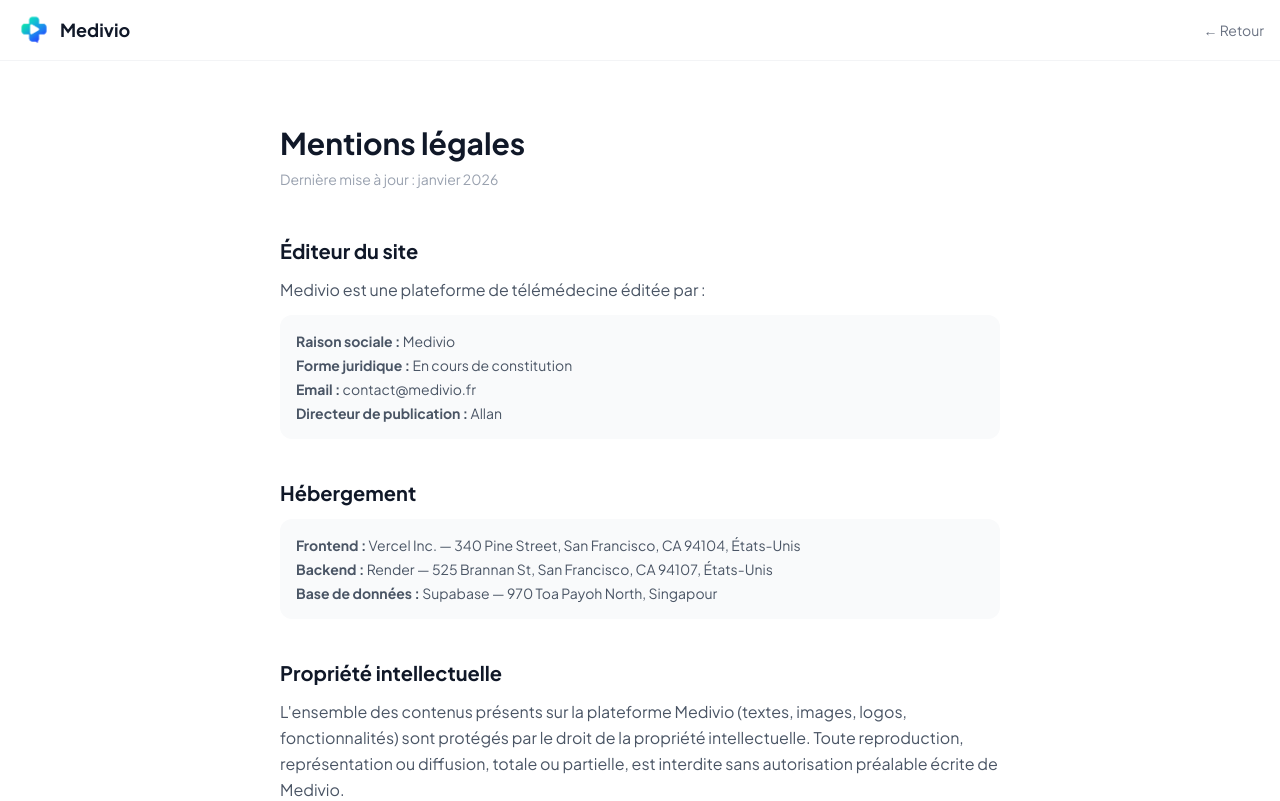
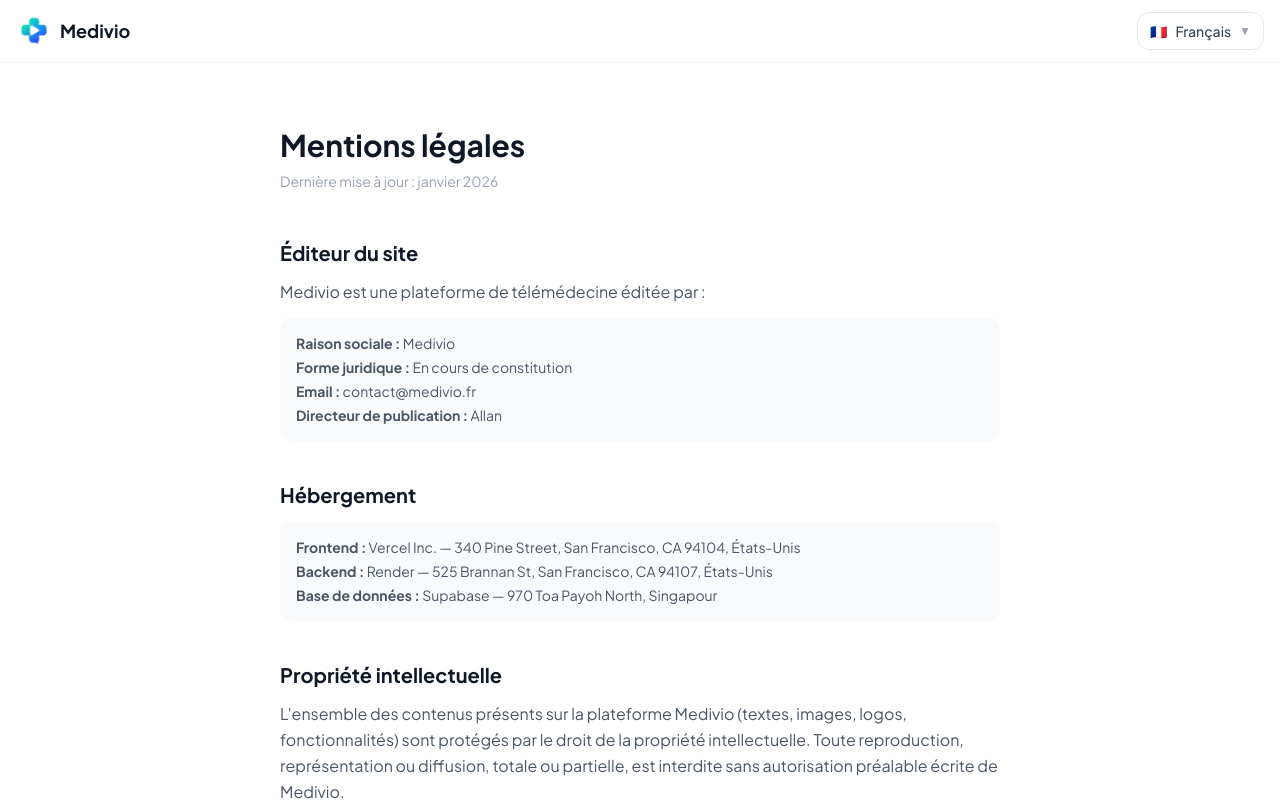
Before and after one commit to All185/medivio-frontend, a Next.js app: page /legal in a window 1280 px wide. Shown: the top 801 px of the page. Built offline with nearby package versions, Linux system fonts and the light colour scheme.

Commit message:
fix: remplacement bouton retour par LanguageSwitcher pages légales

```diff
--- a/app/legal/page.tsx
+++ b/app/legal/page.tsx
@@ -1,5 +1,6 @@
 'use client';
 import { useRouter } from 'next/navigation';
+import LanguageSwitcher from '@/components/LanguageSwitcher';
 import Image from 'next/image';
 
 export default function LegalPage() {
@@ -12,7 +13,7 @@ export default function LegalPage() {
           <Image src="/logo.png" alt="Medivio" width={36} height={36} />
           <span className="font-bold text-gray-900 text-lg hidden sm:block">Medivio</span>
         </div>
-        <button onClick={() => router.back()} className="text-sm text-gray-500 hover:text-gray-700">← Retour</button>
+        <LanguageSwitcher />
       </header>
 
       <div className="max-w-3xl mx-auto px-6 py-16">
--- a/app/privacy/page.tsx
+++ b/app/privacy/page.tsx
@@ -1,5 +1,6 @@
 'use client';
 import { useRouter } from 'next/navigation';
+import LanguageSwitcher from '@/components/LanguageSwitcher';
 import Image from 'next/image';
 
 export default function PrivacyPage() {
@@ -12,7 +13,7 @@ export default function PrivacyPage() {
           <Image src="/logo.png" alt="Medivio" width={36} height={36} />
           <span className="font-bold text-gray-900 text-lg hidden sm:block">Medivio</span>
         </div>
-        <button onClick={() => router.back()} className="text-sm text-gray-500 hover:text-gray-700">← Retour</button>
+        <LanguageSwitcher />
       </header>
 
       <div className="max-w-3xl mx-auto px-6 py-16">
```
